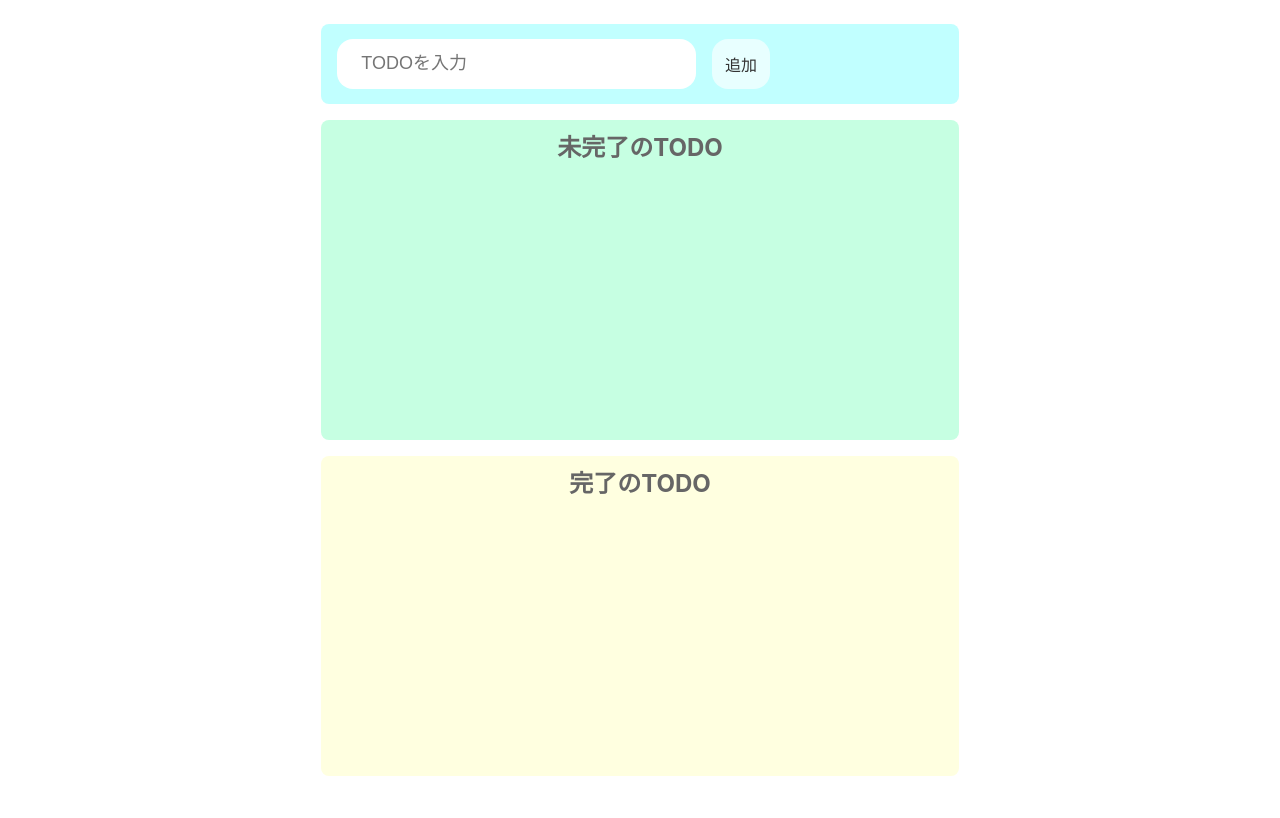
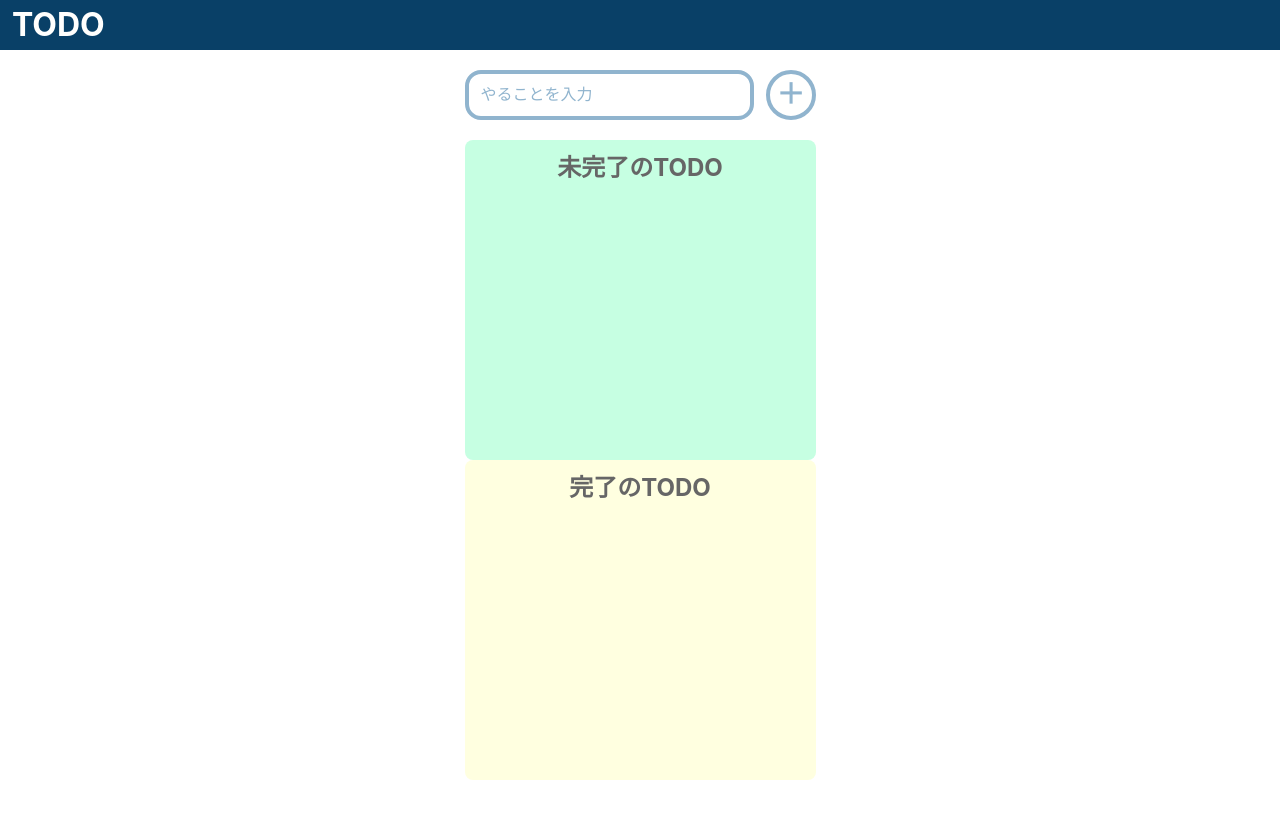
Before and after one commit to SatoTaisei/todo-app, a Next.js app: page / in a window 1280 px wide. Shown: the top 818 px of the page. Built offline with nearby package versions, Linux system fonts and the light colour scheme.

Commit message:
💄 UIの大胆変更

```diff
--- a/src/components/InputTodo.jsx
+++ b/src/components/InputTodo.jsx
@@ -6,9 +6,14 @@ export const InputTodo = (props) => {
 
   return (
     <div className={styles.input_area}>
-      <input placeholder="TODOを入力" value={todoText} onChange={onChange} />
+      <input
+        className={styles.input_text}
+        placeholder="やることを入力"
+        value={todoText}
+        onChange={onChange}
+      />
       <button className={styles.addButton} onClick={onClick}>
-        追加
+        ＋
       </button>
     </div>
   );
--- a/src/pages/_app.jsx
+++ b/src/pages/_app.jsx
@@ -8,6 +8,7 @@ function MyApp({ Component, pageProps }) {
       <Head>
         <title>TODOリスト</title>
         <meta name="description" content="Let's start TODO-App" />
+        <meta name="viewport" content="width=device-width" />
         <link rel="icon" href="/favicon.ico" />
       </Head>
 
--- a/src/pages/index.jsx
+++ b/src/pages/index.jsx
@@ -46,12 +46,8 @@ export default function Home() {
 
   return (
     <div className={styles.container}>
-      {/* <Head>
-        <title>TODOリスト</title>
-        <meta name="description" content="Let's start TODO-App" />
-        <link rel="icon" href="/favicon.ico" />
-      </Head> */}
-
+      {/* ヘッダー */}
+      <header className={styles.header}>TODO</header>
       {/* メイン画面 */}
       <main className={styles.main}>
         {/* 追加エリア */}
--- a/src/styles/Home.module.css
+++ b/src/styles/Home.module.css
@@ -1,17 +1,29 @@
 .container {
-  min-height: 100vh;
-  padding: 0 0.5rem;
+  /* min-height: 100vh; */
+  width: auto;
+  /* padding: 0 0.5rem; */
   display: flex;
   flex-direction: column;
   justify-content: center;
   align-items: center;
-  height: 100vh;
+}
+
+.header {
+  display: block;
+  width: 100%;
+  height: 50px;
+  background-color: #094067;
+  color: #fffffe;
+  font-size: 32px;
+  font-weight: bold;
+  line-height: 50px;
+  align-items: center;
+  padding-left: 12px;
 }
 
 .main {
-  width: 750px;
-  height: 1334px;
-  padding: 5rem 0;
+  /* width: 375px; */
+  width: auto;
   display: flex;
   flex-direction: column;
   justify-content: center;
@@ -20,29 +32,47 @@
 
 /* 以下、TODO用スタイル */
 .input_area {
-  background-color: #c1ffff;
-  width: 85%;
-  height: 10vh;
-  padding: 0 16px;
-  margin: 8px 0;
-  border-radius: 8px;
   display: flex;
   align-items: center;
+  margin: 20px 0;
+}
+
+.input_text {
+  width: 289px;
+  height: 50px;
+  font-size: 100%;
+  border-radius: 16px;
+  border: 4px solid #90b4ce;
+  padding-left: 12px;
+  outline: none;
+}
+
+.input_text::placeholder {
+  font-size: 16px;
+  line-height: 16px;
+  align-items: center;
+  vertical-align: middle;
+  color: #90b4ce;
 }
 
 .addButton {
-  color: #333;
-  font-size: medium;
-  border-radius: 16px;
-  border: none;
-  padding: 1.6vh;
-  margin: 16px;
-  background-color: #e8ffff;
+  width: 50px;
+  height: 50px;
+  background-color: #fffffe;
+  color: #90b4ce;
+  font-size: 28px;
+  font-weight: bold;
+  line-height: 28px;
+  align-items: center;
+  text-align: center;
+  border-radius: 50%;
+  border: 4px solid #90b4ce;
+  margin-left: 12px;
 }
 
 .addButton:hover {
-  background-color: #60e9ff;
-  color: #fff;
+  color: #094067;
+  border-color: #094067;
   cursor: pointer;
 }
 
@@ -61,21 +91,21 @@
 
 .imcomplete_area {
   background-color: #c6ffe2;
-  width: 85%;
+  width: 100%;
   min-height: 200px;
   height: 40vh;
   padding: 8px;
-  margin: 8px 0;
+  /* margin: 8px 0; */
   border-radius: 8px;
 }
 
 .complete_area {
   background-color: #ffffe0;
-  width: 85%;
+  width: 100%;
   min-height: 200px;
   height: 40vh;
   padding: 8px;
-  margin: 8px 0;
+  /* margin: 8px 0; */
   border-radius: 8px;
 }
 
--- a/src/styles/globals.css
+++ b/src/styles/globals.css
@@ -15,18 +15,6 @@ li {
   margin-right: 8px;
 }
 
-input {
-  font-size: 100%;
-  border-radius: 16px;
-  border: none;
-  padding: 2vh 10vw 2vh 24px;
-  outline: none;
-}
-
-input::placeholder {
-  font-size: large;
-}
-
 * {
   box-sizing: border-box;
 }
```
